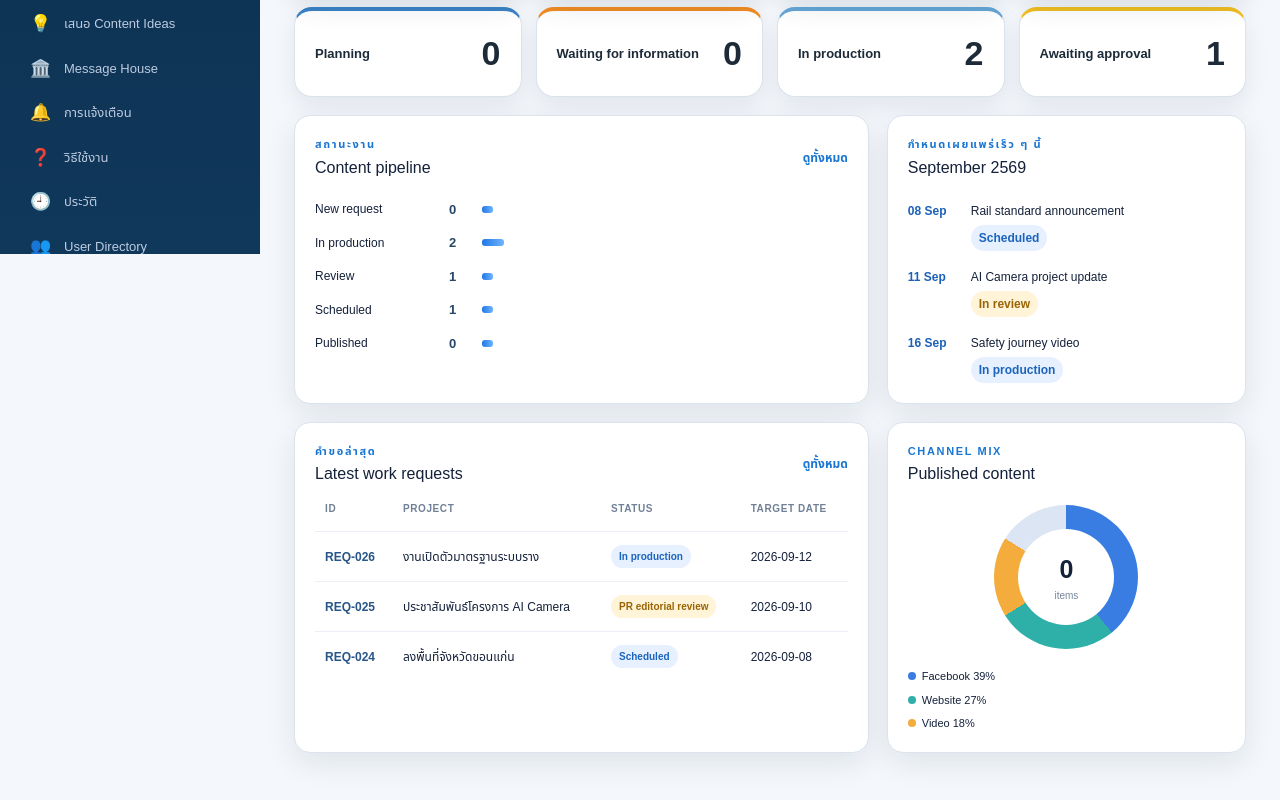
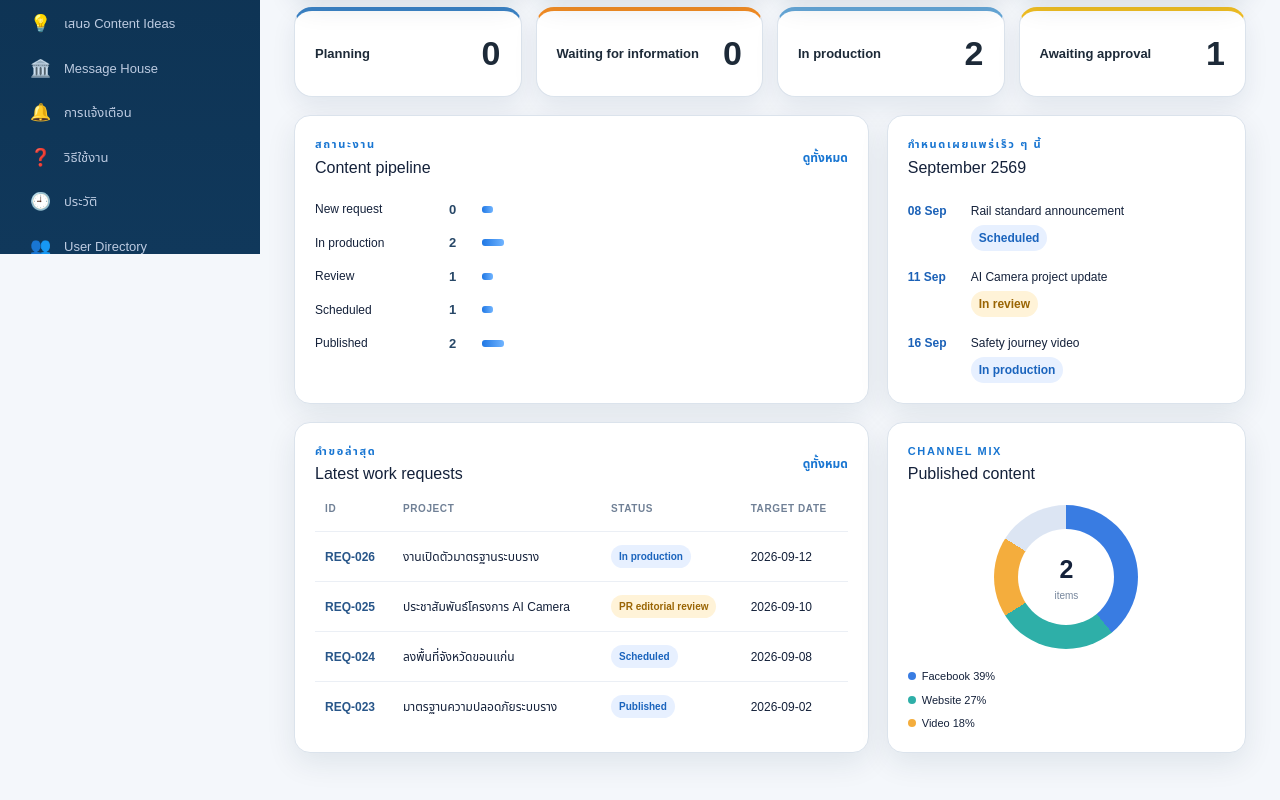
Before and after one commit to rtrdasmartrailway/web-app-rtrda, a Next.js app: page /pr-center-internal in a window 1280 px wide. Shown: the part 546-1346 px from the top of the page. Built offline with nearby package versions, Linux system fonts and the light colour scheme; a web font is replaced by a local one.

Commit message:
fix(pr-center): restore lead workspace data

```diff
--- a/src/components/pr-center-app.tsx
+++ b/src/components/pr-center-app.tsx
@@ -314,7 +314,7 @@ const STATUS_TRANSITIONS: Record<StatusId, StatusId[]> = {
 
 const ROLE_PAGES: Record<Role, Page[]> = {
   admin: pages.map(({ id }) => id),
-  pr: pages.filter(({ id }) => id !== "system-data").map(({ id }) => id),
+  pr: pages.map(({ id }) => id),
   executive: ["home", "executive", "approvals", "library", "notifications", "help"],
   project_owner: [
     "home",
@@ -400,6 +400,15 @@ const defaultState: PrCenterState = {
       requestedDate: "2026-09-08",
       taskIds: ["TASK-040"],
     },
+    {
+      id: "REQ-023",
+      title: "มาตรฐานความปลอดภัยระบบราง",
+      type: "pr",
+      requesterId: "u-requester",
+      department: "Communications Office",
+      requestedDate: "2026-09-02",
+      taskIds: ["TASK-039", "TASK-038"],
+    },
   ],
   tasks: [
     {
@@ -428,6 +437,24 @@ const defaultState: PrCenterState = {
       status: "scheduled",
       ownerId: "u-approver",
       dueDate: "2026-09-08",
+    },
+    {
+      id: "TASK-039",
+      requestId: "REQ-023",
+      type: "Website News",
+      title: "ประกาศมาตรฐานความปลอดภัยระบบราง",
+      status: "published",
+      ownerId: "u-writer",
+      dueDate: "2026-09-02",
+    },
+    {
+      id: "TASK-038",
+      requestId: "REQ-023",
+      type: "Facebook Post",
+      title: "เบื้องหลังมาตรฐานความปลอดภัย",
+      status: "closed",
+      ownerId: "u-pr",
+      dueDate: "2026-09-03",
     },
   ],
   notifications: [
```
